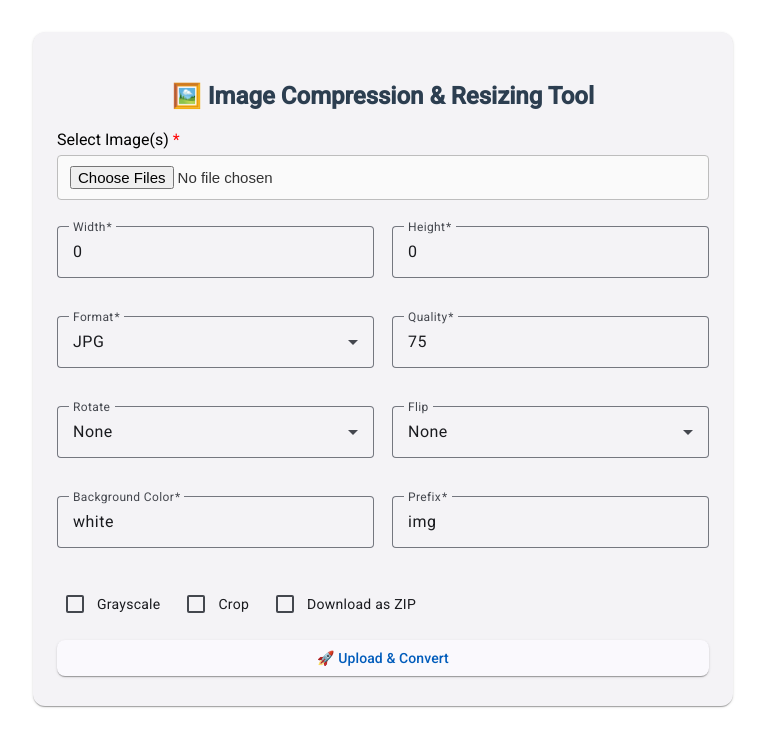
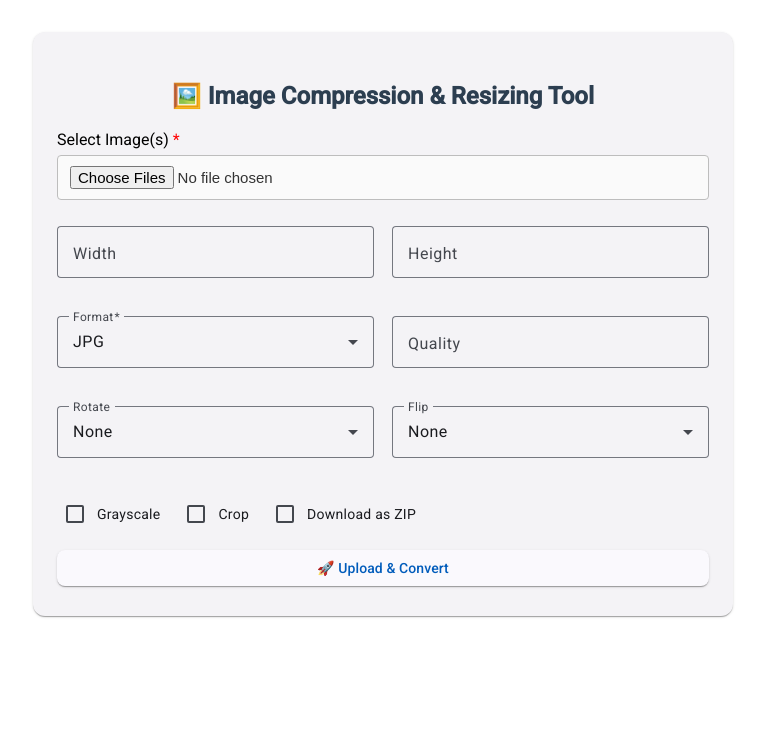
Before and after one commit to jenishitpath/image-compression-ui, an Angular app: page /home in a window 1280 px wide. Shown: the top 746 px of the page, without its empty margins (257-1022 px from the left). Built offline with nearby package versions, Linux system fonts and the light colour scheme.

Commit message:
feat: improve form validation messages and enhance image preview layout

```diff
--- a/src/app/home/home.html
+++ b/src/app/home/home.html
@@ -32,11 +32,10 @@
           [(ngModel)]="width"
           name="width"
           min="1"
-          required
           #widthCtrl="ngModel"
         />
         <mat-error *ngIf="widthCtrl.invalid && widthCtrl.touched">
-          Width is required and must be greater than 0.
+          Width should be more than 0.
         </mat-error>
       </mat-form-field>
 
@@ -48,11 +47,10 @@
           [(ngModel)]="height"
           name="height"
           min="1"
-          required
           #heightCtrl="ngModel"
         />
         <mat-error *ngIf="heightCtrl.invalid && heightCtrl.touched">
-          Height is required and must be greater than 0.
+          Height should be more than 0.
         </mat-error>
       </mat-form-field>
     </div>
@@ -80,11 +78,10 @@
           name="quality"
           min="1"
           max="100"
-          required
           #qualityCtrl="ngModel"
         />
         <mat-error *ngIf="qualityCtrl.invalid && qualityCtrl.touched">
-          Quality is required (1-100).
+          Quality should be between 1 to 100.
         </mat-error>
       </mat-form-field>
     </div>
@@ -111,45 +108,25 @@
       </mat-form-field>
     </div>
 
-    <div class="form-group-inline">
-      <mat-form-field appearance="outline">
-        <mat-label>Background Color</mat-label>
-        <input
-          matInput
-          type="text"
-          [(ngModel)]="bgColor"
-          name="bgColor"
-          placeholder="e.g. white, #ff0000"
-          required
-          #bgColorCtrl="ngModel"
-        />
-        <mat-error *ngIf="bgColorCtrl.invalid && bgColorCtrl.touched">
-          Background color is required.
-        </mat-error>
-      </mat-form-field>
-
-      <mat-form-field appearance="outline">
-        <mat-label>Prefix</mat-label>
-        <input
-          matInput
-          type="text"
-          [(ngModel)]="namePrefix"
-          name="namePrefix"
-          placeholder="e.g. img"
-          required
-          #prefixCtrl="ngModel"
-        />
-        <mat-error *ngIf="prefixCtrl.invalid && prefixCtrl.touched">
-          Prefix is required.
-        </mat-error>
-      </mat-form-field>
-    </div>
-
     <!-- Checkboxes -->
     <div class="form-group">
-      <mat-checkbox [(ngModel)]="grayscale" name="grayscale" appearance="unfilled">Grayscale</mat-checkbox>
-      <mat-checkbox [(ngModel)]="crop" name="crop" appearance="unfilled">Crop</mat-checkbox>
-      <mat-checkbox [(ngModel)]="zip" name="zip" appearance="unfilled">Download as ZIP</mat-checkbox>
+      <mat-checkbox
+        [(ngModel)]="grayscale"
+        name="grayscale"
+        appearance="unfilled"
+      >Grayscale</mat-checkbox>
+      <mat-checkbox
+        [(ngModel)]="crop"
+        name="crop"
+        appearance="unfilled"
+      >Crop</mat-checkbox>
+      <mat-checkbox
+        [(ngModel)]="zip"
+        name="zip"
+        appearance="unfilled"
+        [checked]="files.length > 1"
+        [disabled]="files.length > 1"
+      >Download as ZIP</mat-checkbox>
     </div>
 
     <!-- Submit -->
@@ -159,8 +136,27 @@
   <!-- Preview -->
   <div *ngIf="files.length > 0" class="preview">
     <h4>📂 Files Selected:</h4>
-    <ul>
-      <li *ngFor="let file of files">{{ file.name }}</li>
-    </ul>
+    <div class="thumbnail-list">
+      <div class="thumbnail-card" *ngFor="let file of files; let i = index">
+        <div class="thumbnail-img-wrapper">
+          <ng-container *ngIf="file.loading; else imgBlock">
+            <div class="thumbnail-loader">
+              <mat-spinner diameter="36"></mat-spinner>
+            </div>
+          </ng-container>
+          <ng-template #imgBlock>
+            <img
+              [src]="file.preview"
+              [alt]="file.name"
+              class="thumbnail-img"
+            />
+          </ng-template>
+        </div>
+        <div class="thumbnail-caption">
+          <span class="thumbnail-name">{{ file.name }}</span>
+          <span class="thumbnail-size">{{ file.size | number }} bytes</span>
+        </div>
+      </div>
+    </div>
   </div>
 </mat-card>
--- a/src/app/home/home.scss
+++ b/src/app/home/home.scss
@@ -98,3 +98,67 @@ button {
 .preview {
   margin-top: 24px;
 }
+
+.thumbnail-list {
+  display: flex;
+  flex-wrap: wrap;
+  gap: 18px;
+  margin-top: 12px;
+}
+
+.thumbnail-card {
+  display: flex;
+  flex-direction: column;
+  align-items: center;
+  width: 120px;
+  padding: 10px;
+  border-radius: 8px;
+  background: #fafafa;
+  box-shadow: 0 1px 4px rgba(0,0,0,0.07);
+  border: 1px solid #e0e0e0;
+}
+
+.thumbnail-img-wrapper {
+  width: 90px;
+  height: 90px;
+  display: flex;
+  align-items: center;
+  justify-content: center;
+}
+
+.thumbnail-loader {
+  display: flex;
+  align-items: center;
+  justify-content: center;
+  width: 90px;
+  height: 90px;
+  background: #eee;
+  border-radius: 6px;
+}
+
+.thumbnail-img {
+  width: 90px;
+  height: 90px;
+  object-fit: cover;
+  border-radius: 6px;
+  margin-bottom: 8px;
+  background: #eee;
+}
+
+.thumbnail-caption {
+  text-align: center;
+  font-size: 13px;
+  color: #444;
+}
+
+.thumbnail-name {
+  display: block;
+  font-weight: 500;
+  margin-bottom: 2px;
+  word-break: break-all;
+}
+
+.thumbnail-size {
+  font-size: 12px;
+  color: #888;
+}
--- a/src/app/home/home.ts
+++ b/src/app/home/home.ts
@@ -1,6 +1,6 @@
 import { CommonModule } from '@angular/common';
 import { HttpClient } from '@angular/common/http';
-import { Component } from '@angular/core';
+import { Component, ChangeDetectorRef } from '@angular/core';
 import { FormsModule, NgForm } from '@angular/forms';
 import { Image } from '../shared/services/image';
 import { MatFormFieldModule } from '@angular/material/form-field';
@@ -9,6 +9,7 @@ import { MatSelectModule } from '@angular/material/select';
 import { MatCheckboxModule } from '@angular/material/checkbox';
 import { MatButtonModule } from '@angular/material/button';
 import { MatCardModule } from '@angular/material/card';
+import { MatProgressSpinnerModule } from '@angular/material/progress-spinner';
 
 @Component({
   selector: 'app-home',
@@ -20,29 +21,48 @@ import { MatCardModule } from '@angular/material/card';
     MatSelectModule,
     MatCheckboxModule,
     MatButtonModule,
-    MatCardModule
+    MatCardModule,
+    MatProgressSpinnerModule
   ],
   templateUrl: './home.html',
   styleUrl: './home.scss'
 })
 export class Home {
-  files: File[] = [];
-  width = 0;
-  height = 0;
+  files: any[] = [];
+  width = undefined;
+  height = undefined;
   zip = false;
-  quality = 75;
+  quality = undefined;
   format = 'jpg';
   grayscale = false;
   rotate = 0;
   flip = '';
   crop = false;
-  bgColor = 'white';
-  namePrefix = 'img';
 
-  constructor(private http: HttpClient, private imageService: Image) { }
+  constructor(
+    private http: HttpClient,
+    private imageService: Image,
+    private cdr: ChangeDetectorRef // Inject ChangeDetectorRef
+  ) { }
 
   onFileChange(event: any) {
-    this.files = Array.from(event.target.files);
+    const files = Array.from(event.target.files);
+    this.files = [];
+    for (const file of files) {
+      const fileWithPreview: any = file;
+      fileWithPreview.loading = true;
+      const reader = new FileReader();
+      reader.onload = (e: any) => {
+        fileWithPreview.preview = e.target.result;
+        fileWithPreview.loading = false;
+        this.cdr.detectChanges(); // Trigger change detection
+      };
+      reader.readAsDataURL(file as Blob);
+      this.files.push(fileWithPreview);
+    }
+    if (this.files.length > 1) {
+      this.zip = true;
+    }
   }
 
   uploadImages(imgForm: NgForm) {
@@ -51,6 +71,10 @@ export class Home {
       return;
     }
 
+    if((this.height == undefined || this.height <= 0) && (this.width == undefined || this.width <= 0) && (this.quality == undefined || this.quality <= 0)) {
+      alert("Width, Height or Quality should be more than 0.");
+      return;
+    }
     this.imageService.uploadImages(
       this.files,
       this.width,
@@ -61,9 +85,7 @@ export class Home {
       this.grayscale,
       this.rotate,
       this.flip,
-      this.crop,
-      this.bgColor,
-      this.namePrefix
+      this.crop
     ).subscribe(blob => {
       const url = window.URL.createObjectURL(blob);
       const a = document.createElement('a');
--- a/src/app/shared/services/image.ts
+++ b/src/app/shared/services/image.ts
@@ -11,32 +11,28 @@ export class Image {
 
   uploadImages(
     files: File[],
-    width: number,
-    height: number,
+    width: number | undefined,
+    height: number | undefined,
     zip: boolean,
-    quality: number,
+    quality: number | undefined,
     format: string,
     grayscale: boolean,
     rotate: number,
     flip: string,
-    crop: boolean,
-    bgColor: string,
-    namePrefix: string
+    crop: boolean
   ): Observable<Blob> {
     const formData = new FormData();
     files.forEach(file => formData.append('files', file));
     const params = new URLSearchParams({
-      width: width.toString(),
-      height: height.toString(),
+      width: (width || 0).toString(),
+      height: (height || 0).toString(),
       zip: zip.toString(),
-      quality: quality.toString(),
+      quality: (quality || 0).toString(),
       format,
       grayscale: grayscale.toString(),
       rotate: rotate.toString(),
       flip,
-      crop: crop.toString(),
-      bgColor,
-      namePrefix
+      crop: crop.toString()
     });
     return this.http.post(
       `${environment.apiUrl}api/image/upload?${params.toString()}`,
```
